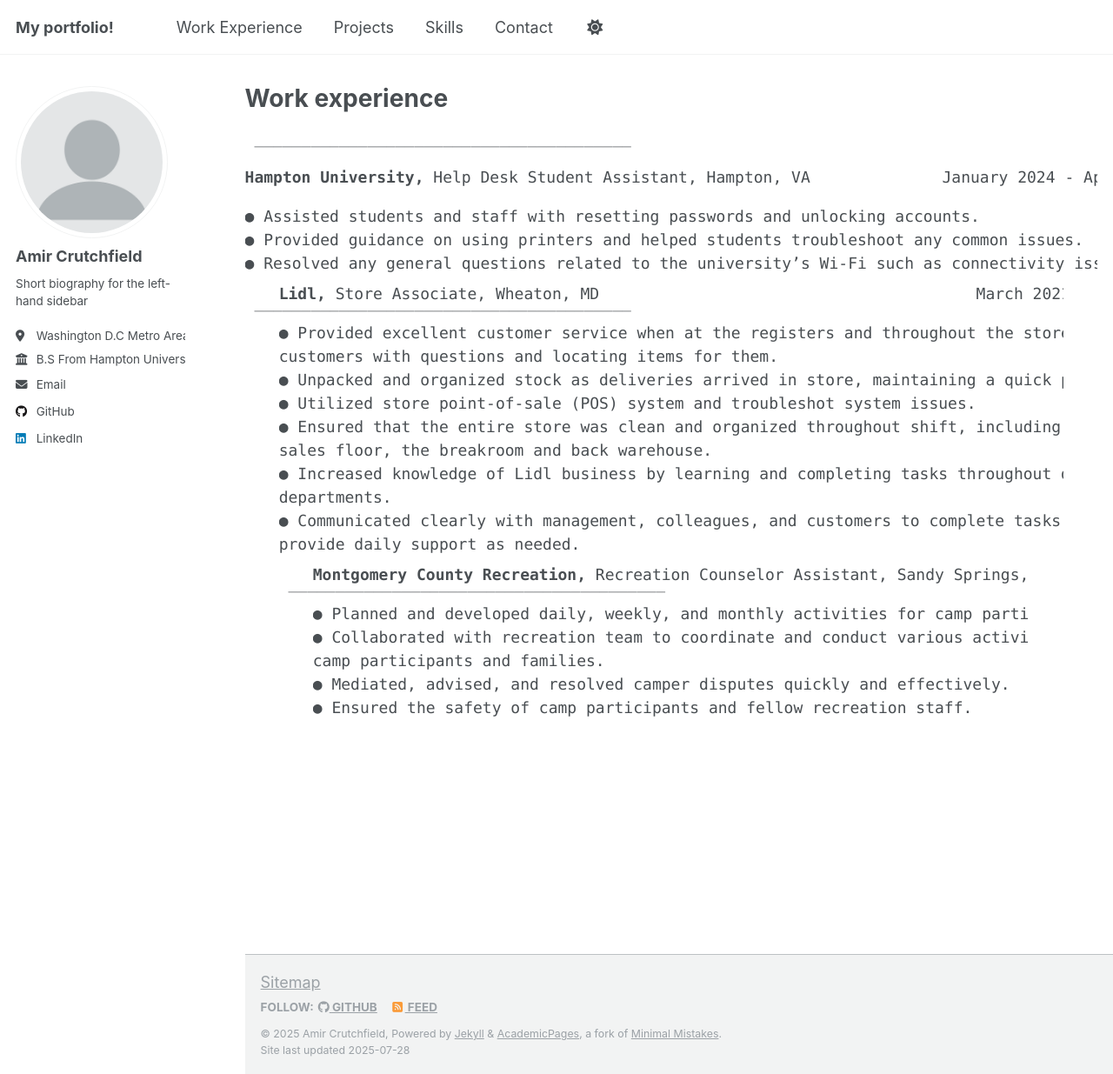
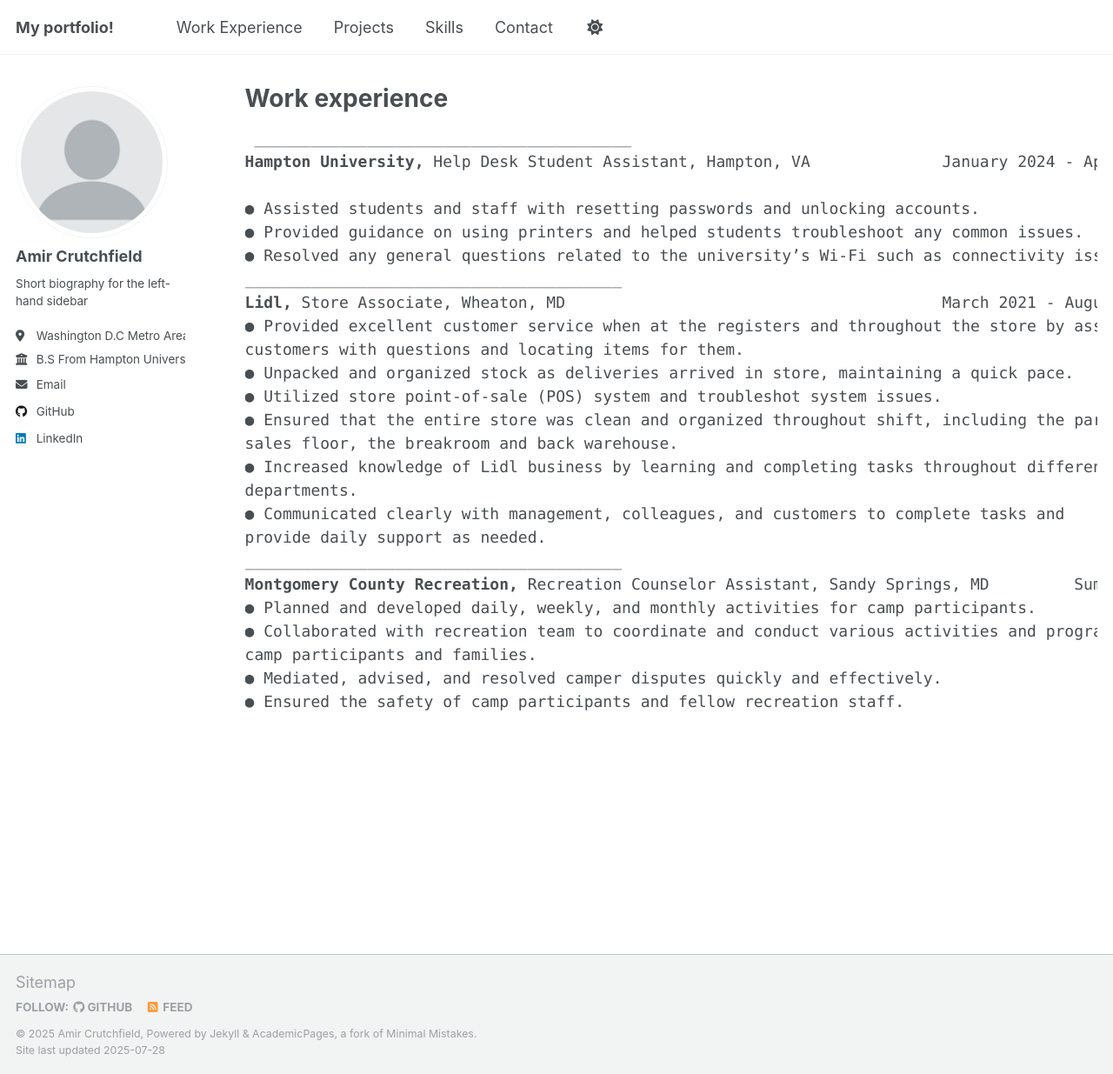
Before and after one commit to amirc42/amircportfolio, a Jekyll site: the page built from _pages/work-experience.html, in a window 1280 px wide and 1235 px high. Shown: the whole window at 87% size. Built offline with Jekyll 4.4.1, drawn with Linux system fonts in a browser that asks for light colours; a script that is not in the unit is left out.

Commit message:
Update work-experience.html

```diff
--- a/_pages/work-experience.html
+++ b/_pages/work-experience.html
@@ -5,28 +5,16 @@ permalink: /workexperience/
 author_profile: true
 ---
 <style>
-pre {
-white-space: pre;
-overflow-x: auto;
-display: block;
-  }
-pre::-webkit-scrollbar
-  {
-  width: 0px;
-  height: 0px;
-}
+
 </style>
-<pre> ________________________________________ </pre>
-<pre><b>Hampton University,</b> Help Desk Student Assistant, Hampton, VA              January 2024 - April 2024 </pre>
-<pre>
+<pre> ________________________________________
+<b>Hampton University,</b> Help Desk Student Assistant, Hampton, VA              January 2024 - April 2024
+
 ● Assisted students and staff with resetting passwords and unlocking accounts.
 ● Provided guidance on using printers and helped students troubleshoot any common issues.
 ● Resolved any general questions related to the university’s Wi-Fi such as connectivity issues.
-</pre>
-<pre> ________________________________________ </pre>
-<div style ="margin:-55px 39.1px 0;">
-<pre><b>Lidl,</b> Store Associate, Wheaton, MD                                        March 2021 - August 2021 </pre>
-<pre>
+________________________________________
+<b>Lidl,</b> Store Associate, Wheaton, MD                                        March 2021 - August 2021
 ● Provided excellent customer service when at the registers and throughout the store by assisting
 customers with questions and locating items for them.
 ● Unpacked and organized stock as deliveries arrived in store, maintaining a quick pace.
@@ -37,11 +25,8 @@ sales floor, the breakroom and back warehouse.
 departments.
 ● Communicated clearly with management, colleagues, and customers to complete tasks and
 provide daily support as needed.
-</pre>
-<pre> ________________________________________ </pre>
-<div style ="margin:-55px 39.1px 0;">
-<pre><b>Montgomery County Recreation,</b> Recreation Counselor Assistant, Sandy Springs, MD         Summer 2018 </pre>
-<pre>
+________________________________________
+<b>Montgomery County Recreation,</b> Recreation Counselor Assistant, Sandy Springs, MD         Summer 2018
 ● Planned and developed daily, weekly, and monthly activities for camp participants.
 ● Collaborated with recreation team to coordinate and conduct various activities and programs for
 camp participants and families.
```
